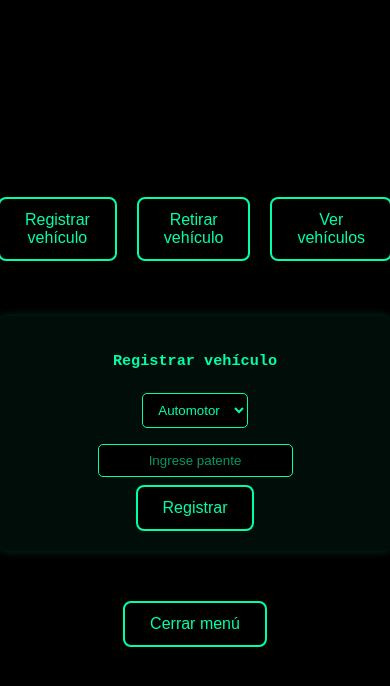
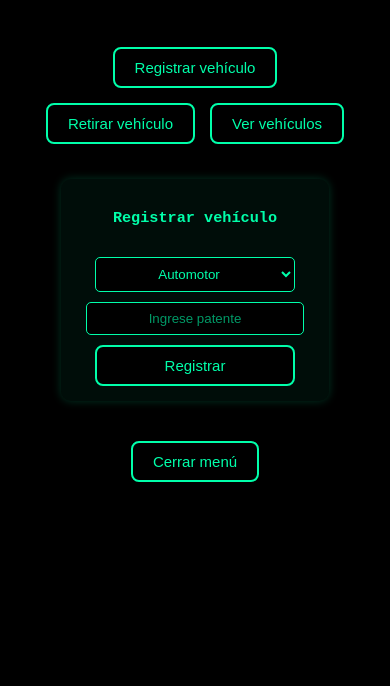
Before and after one commit to hberrino/EstacionamientoV1, a plain HTML site: page index.html in a window 390 px wide. Both pictures are taken after a click on the button "Abrir menú". Drawn offline with Linux system fonts and the light colour scheme.

Commit message:
responsiv and modif

```diff
--- a/app.js
+++ b/app.js
@@ -44,12 +44,14 @@ function mostrarFormularioRegistro() {
     cont.classList.add("visible");
     cont.innerHTML = `
         <h3>Registrar vehículo</h3>
+        <div id="formularioRegistro">
             <select id="tipo">
                 <option value="Automotor">Automotor</option>
                 <option value="Motocicleta">Motocicleta</option>
             </select>
             <input type="text" id="patente" placeholder="Ingrese patente">
             <button id="guardarVehiculo">Registrar</button>
+        </div>
     `;
 
     document.getElementById("guardarVehiculo").addEventListener("click", () => {
--- a/style.css
+++ b/style.css
@@ -4,76 +4,136 @@ body {
     display: flex;
     flex-direction: column;
     align-items: center;
-    justify-content: center;
+    justify-content: flex-start;
     min-height: 100vh;
     margin: 0;
+    padding: 15px;
 }
+
 h1 {
     font-family: fantasy;
     letter-spacing: 1px;
+    margin-top: 3rem; /* antes 8rem */
     font-weight: lighter;
     color: rgb(0, 255, 170);
     text-align: center;
+    margin-bottom: 1.5rem;
+}
+
+img {
+    width: 100%;
+    border-radius: 10px;
+    box-shadow: 0 0 10px rgba(0, 255, 170, 0.4);
     margin-bottom: 20px;
 }
-img {
-    max-width: 90%;
-    border-radius: 12px;
-    box-shadow: 0 0 20px rgba(0, 255, 170, 0.5);
-    margin-bottom: 20px;
-}
+
 button {
-    padding: 12px 25px;
-    font-size: 16px;
+    padding: 10px 20px;
+    font-size: 15px;
     cursor: pointer;
     border: 2px solid rgb(0, 255, 170);
     background-color: black;
     color: rgb(0, 255, 170);
     border-radius: 8px;
     transition: all 0.3s ease;
+    width: auto;
 }
 button:hover {
     background-color: rgb(0, 255, 170);
     color: black;
-    transform: scale(1.1);
-    box-shadow: 0 0 15px rgb(0, 255, 170);
+    transform: scale(1.05);
 }
+
 div {
     display: flex;
     flex-direction: column;
     align-items: center;
-    gap: 25px;
+    gap: 15px;
 }
+
 #menu {
     display: none;
+    margin-top: 2rem; /* antes 6rem */
+    margin-inline: 1.5rem;
+    flex-direction: row;
+    flex-wrap: wrap;
     justify-content: center;
-    gap: 20px; /* separación horizontal */
-    flex-direction: row; /* importante */
+    gap: 15px;
 }
+#menu button {
+    width: auto;
+    min-width: 130px;
+}
+
 #contenido {
     display: none;
+    flex-direction: column;
+    align-items: center;
     color: rgb(0, 255, 170);
     text-align: center;
     background-color: rgba(0, 255, 170, 0.05);
-    padding: 20px 30px;
+    padding: 15px 25px;
     border-radius: 10px;
     box-shadow: 0 0 10px rgba(0, 255, 170, 0.2);
-    width: fit-content;
-    margin-top: 30px;
+    width: auto;
+    margin-top: 20px;
 }
 #contenido.visible {
-    display: block;
+    display: flex;
 }
+
+#contenido h3 {
+    margin-bottom: 15px;
+}
+
+#formularioRegistro {
+    display: flex;
+    flex-direction: column;
+    align-items: center;
+    gap: 10px;
+}
+
+#formularioRegistro select,
+#formularioRegistro input,
+#formularioRegistro button {
+    width: auto;
+    min-width: 200px;
+    text-align: center;
+}
+
 input, select {
     padding: 8px;
     border-radius: 5px;
     border: 1px solid rgb(0, 255, 170);
     background-color: black;
     color: rgb(0, 255, 170);
-    margin: 8px;
-    text-align: center;
 }
-
 input::placeholder {
     color: rgba(0, 255, 170, 0.6);
 }
+
+@media screen and (min-width: 768px) {
+    body {
+        justify-content: center;
+    }
+
+    img {
+        max-width: 80%;
+        box-shadow: 0 0 20px rgba(0, 255, 170, 0.5);
+    }
+
+    #menu {
+        gap: 25px;
+    }
+
+    #contenido {
+        width: fit-content;
+        padding: 25px 40px;
+    }
+
+    #formularioRegistro {
+        flex-direction: row;
+        justify-content: center;
+        gap: 15px;
+    }
+}
```
Lines whose indentation alone changed are shown as unchanged.
